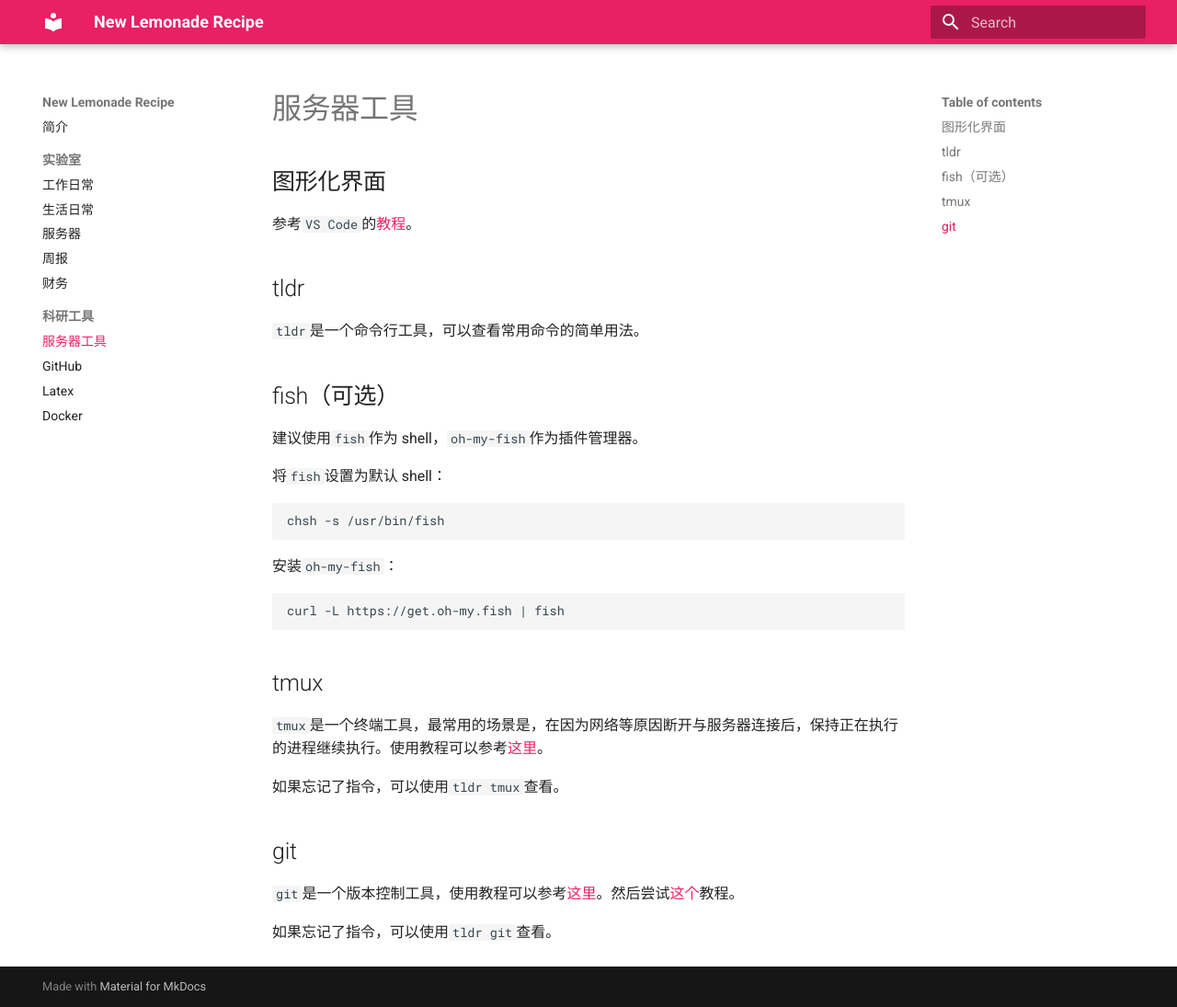
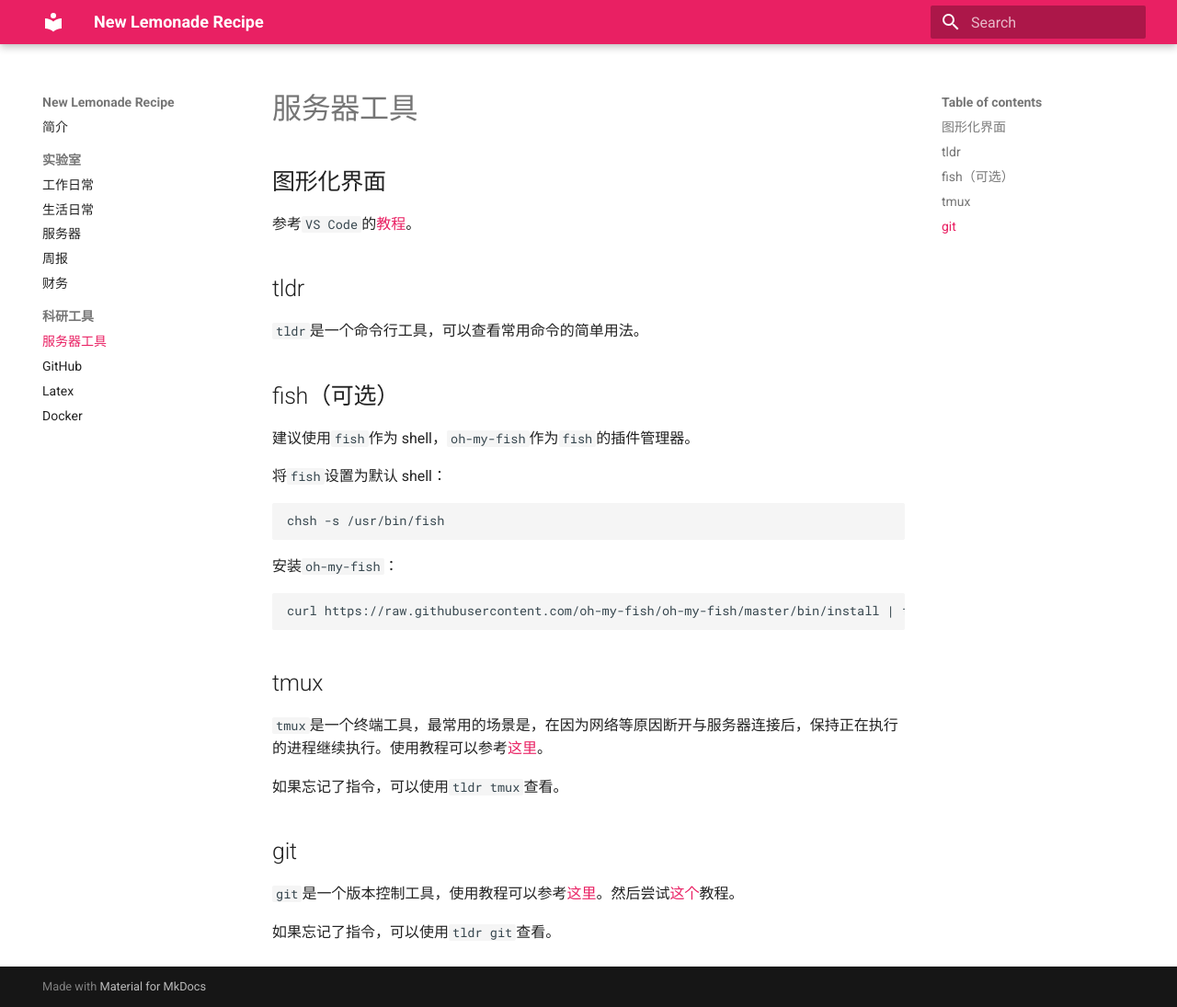
Before and after one commit to pku-lemonade/recipe, an MkDocs documentation site: the page built from docs/tools/server.md, in a window 1280 px wide and 1095 px high. Shown: the whole window at 92% size. Built offline with MkDocs 1.6.1 and Material for MkDocs 9.7.7, drawn with Linux system fonts in a browser that asks for light colours.

Commit message:
update omf install command

````diff
--- a/docs/tools/server.md
+++ b/docs/tools/server.md
@@ -11,7 +11,7 @@
 
 ## fish（可选）
 
-建议使用`fish`作为 shell，`oh-my-fish`作为插件管理器。
+建议使用`fish`作为 shell，`oh-my-fish`作为`fish`的插件管理器。
 
 将`fish`设置为默认 shell：
 
@@ -22,7 +22,7 @@ chsh -s /usr/bin/fish
 安装`oh-my-fish`：
 
 ```bash
-curl -L https://get.oh-my.fish | fish
+curl https://raw.githubusercontent.com/oh-my-fish/oh-my-fish/master/bin/install | fish
 ```
 
 ## tmux
````
